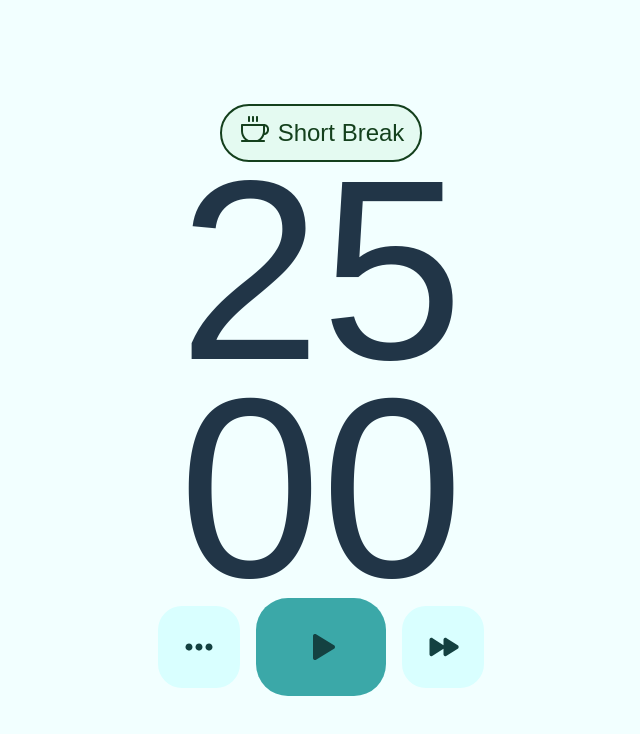
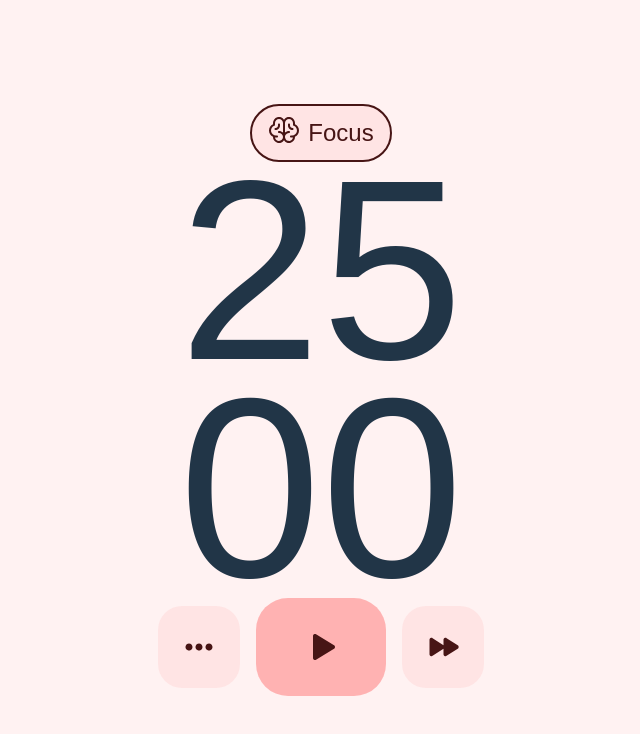
Before and after one commit to asoma-digital/clarifi-mvp, a React (Vite) app: page /pomodoro in a window 1280 px wide. Shown: the top 734 px of the page, without its empty margins (319-959 px from the left). Built offline with nearby package versions, Linux system fonts and the light colour scheme.

Commit message:
fixed buttons dark mode styling

```diff
--- a/src/components/Key.tsx
+++ b/src/components/Key.tsx
@@ -9,7 +9,7 @@ type KeyProps = {
 
 export default function Key({ keyName, mode }: KeyProps) {
 
-    const color = `var(--${modeColorMap[mode]}-900)`
+    const color = `var(--${modeColorMap[mode]}-alpha-900)`
 
     return (
         <span
--- a/src/components/MenuItemName.tsx
+++ b/src/components/MenuItemName.tsx
@@ -9,7 +9,7 @@ const MenuItemName = ({
     mode,
 }: MenuItemNameProps) => {
     const menuIconSize = 24
-    const color = `var(--${modeColorMap[mode]}-900)`
+    const color = `var(--${modeColorMap[mode]}-alpha-900)`
 
     return (
         <div className="menu-item-name">
--- a/src/components/Shortcut.tsx
+++ b/src/components/Shortcut.tsx
@@ -4,7 +4,7 @@ import type { ShortcutProps } from '../types/shortcut'
 import { modeColorMap } from '../utils/pomodoroUtils'
 
 export default function Shortcut({ keyName, mode } : ShortcutProps){
-    const color = `var(--${modeColorMap[mode]}-900)`
+    const color = `var(--${modeColorMap[mode]}-alpha-900)`
 
     return (
         <div className='shortcut'>
--- a/src/pages/PomodoroPage.tsx
+++ b/src/pages/PomodoroPage.tsx
@@ -4,11 +4,12 @@ import { useState } from 'react'
 import TimerDisplay from '../components/pomodoro/TimerDisplay'
 import ControlButtons from '../components/pomodoro/ControlButtons'
 import { modeConfig } from '../context/PomodoroContext'
+import Menu from '../components/Menu'
 
 export default function PomodoroPage() {
-    const [mode/*, setMode*/] = useState<PomodoroMode>('shortBreak')
+    const [mode/*, setMode*/] = useState<PomodoroMode>('focus')
     const [isRunning, setIsRunning] = useState(false)
-    const [timeLeft, setTimeLeft] = useState(25 * 60) // 25 minutes in seconds
+    const [timeLeft, setTimeLeft] = useState(25 * 60)
 
     const toggleRunning = () => {
         setIsRunning(prev => !prev)
@@ -29,6 +30,7 @@ export default function PomodoroPage() {
                 />
 
                 <ControlButtons color={color} isRunning={isRunning} toggleRunning={toggleRunning} />
+
             </div>
         </div>
     )
--- a/src/styles/components/IconButton.css
+++ b/src/styles/components/IconButton.css
@@ -25,11 +25,11 @@ color mode: light, dark
 
 /* color */
 .primary-red{
-    background: var(--red-600);
+    background: var(--red-alpha-600);
     color: var(--red-900);
 }
 .secondary-red{
-    background: var(--red-100);
+    background: var(--red-alpha-100);
     color: var(--red-900);
 }
 .ghost-red{
@@ -37,11 +37,11 @@ color mode: light, dark
     color: var(--red-900);
 }
 .primary-green{
-    background: var(--green-600);
+    background: var(--green-alpha-600);
     color: var(--green-900);
 }
 .secondary-green{
-    background: var(--green-100);
+    background: var(--green-alpha-100);
     color: var(--green-900);
 }
 .ghost-green{
@@ -49,11 +49,11 @@ color mode: light, dark
     color: var(--green-900);
 }
 .primary-blue{
-    background: var(--blue-600);
+    background: var(--blue-alpha-600);
     color: var(--blue-900);
 }
 .secondary-blue{
-    background: var(--blue-100);
+    background: var(--blue-alpha-100);
     color: var(--blue-900);
 }
 .ghost-blue{
```
